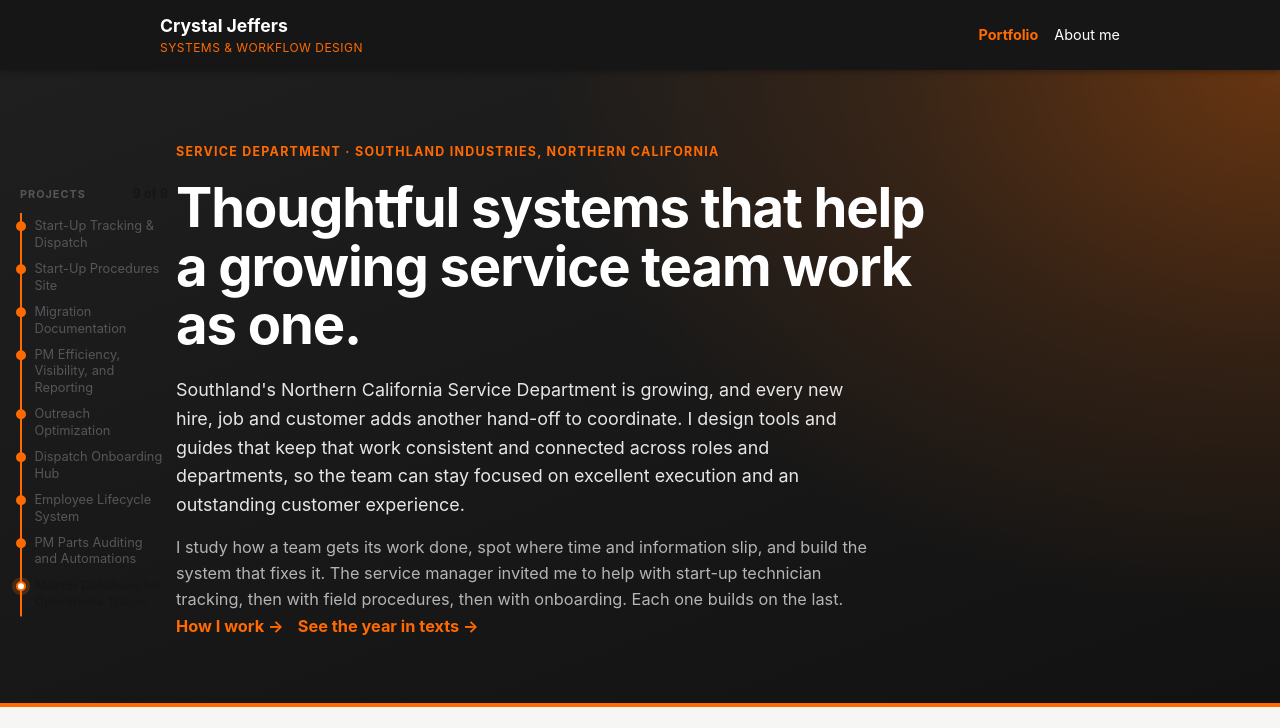
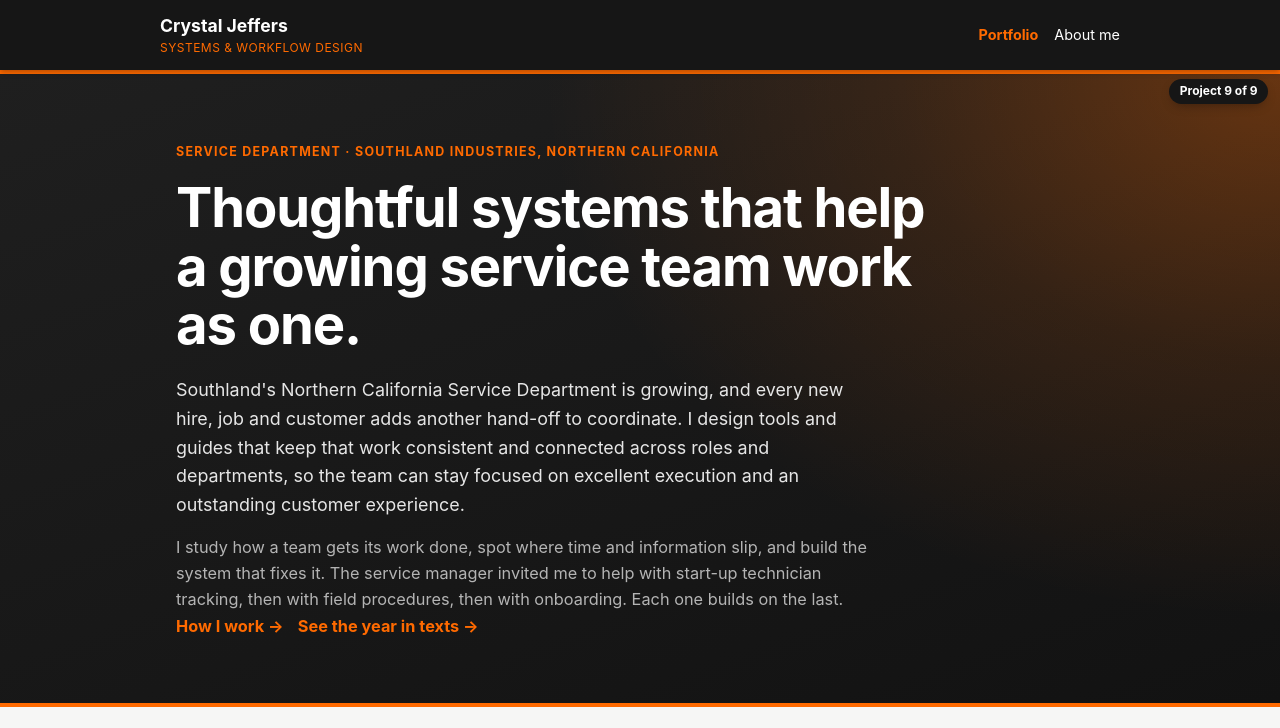
Before and after one commit to crystal-jeffers/crystal-jeffers.github.io, a plain HTML site: page index.html in a window 1280 px wide. Shown: the top 728 px of the page. Drawn offline with Linux system fonts and the light colour scheme; grey boxes are pictures that could not be loaded.

Commit message:
Menu spacing, reliable filter tip, spark on filter buttons
- Side menu sits 48px left of the cards at every width (was touching them).
  Below 1360px wide, the slim progress bar under the header shows instead.
- Filter tip now shows every time the filter buttons are fully on screen,
  until the visitor picks a view or taps x (was once per visit, easy to miss).
- Spark: every 5 seconds while the buttons are on screen, each button in turn
  lifts, flashes an orange outline and tint, and settles, like the About page
  impact cards. Stops once a view is picked. Off for reduced motion.
- css v28, js v22.

Co-Authored-By: Claude Opus 5.5 <noreply@anthropic.com>
Claude-Session: https://claude.ai/code/session_01CBmyLdFwsFicZfHP1WHAot

```diff
--- a/assets/site.js
+++ b/assets/site.js
@@ -1556,48 +1556,43 @@
   });
 })();
 
-/* ---------- Filter tip ----------
-   The first time the filter buttons come into view (once per visit), a
-   "Psst..." tip appears and an orange outline moves across each view
-   button in turn, twice. Picking a view or tapping x hides the tip.
-   With reduced motion, the tip shows without the moving outline. */
+/* ---------- Filter tip and spark ----------
+   Whenever the filter buttons are fully on screen, the "Psst..." tip shows
+   and a spark runs down the buttons (each one lifts and flashes orange),
+   repeating every 5 seconds while they stay on screen. Once a visitor picks
+   a view or taps x, the tip and spark stop for the rest of the visit.
+   Reduced motion: the tip shows, without the spark. */
 (function () {
   var bar = document.querySelector(".lens-bar");
+  var row = bar && bar.querySelector(".lens-buttons");
   var hint = bar && bar.querySelector(".lens-hint");
-  if (!bar || !hint || !("IntersectionObserver" in window)) return;
-  var seen = false;
-  try { seen = sessionStorage.getItem("lensHintSeen") === "1"; } catch (e) {}
-  if (seen) return;
-  var btns = Array.prototype.slice.call(bar.querySelectorAll(".lens")).filter(function (b) { return b.getAttribute("data-lens-id") !== "all"; });
+  if (!row || !hint || !("IntersectionObserver" in window)) return;
+  var btns = Array.prototype.slice.call(row.querySelectorAll(".lens"));
   var calm = window.matchMedia && window.matchMedia("(prefers-reduced-motion: reduce)").matches;
-  var timers = [];
-  var hide = function () {
-    timers.forEach(clearTimeout);
-    btns.forEach(function (b) { b.classList.remove("lens-glow"); });
+  var done = false, loop = null, timers = [];
+  var spark = function () {
+    if (calm || done) return;
+    btns.forEach(function (b, i) {
+      if (b.getAttribute("aria-pressed") === "true") return;
+      timers.push(setTimeout(function () { b.classList.remove("zapped"); void b.offsetWidth; b.classList.add("zapped"); }, i * 160));
+    });
+  };
+  var stopLoop = function () { clearInterval(loop); loop = null; timers.forEach(clearTimeout); timers = []; };
+  var finish = function () {
+    done = true; stopLoop();
     hint.classList.remove("in");
     setTimeout(function () { hint.hidden = true; }, 300);
-  };
-  var sweep = function () {
-    if (calm) return;
-    var t = 700;
-    for (var round = 0; round < 2; round++) {
-      btns.forEach(function (b) {
-        timers.push(setTimeout(function () { b.classList.add("lens-glow"); }, t));
-        timers.push(setTimeout(function () { b.classList.remove("lens-glow"); }, t + 650));
-        t += 450;
-      });
-      t += 500;
-    }
+    io.disconnect();
   };
   var io = new IntersectionObserver(function (es) {
-    if (!es[0].isIntersecting) return;
-    io.disconnect();
-    try { sessionStorage.setItem("lensHintSeen", "1"); } catch (e) {}
-    hint.hidden = false;
-    requestAnimationFrame(function () { hint.classList.add("in"); });
-    sweep();
-  }, { threshold: 0.6 });
-  io.observe(bar);
-  hint.querySelector(".lens-hint-x").addEventListener("click", hide);
-  btns.concat(bar.querySelector('.lens[data-lens-id="all"]')).forEach(function (b) { if (b) b.addEventListener("click", hide); });
+    if (done) return;
+    if (es[0].isIntersecting) {
+      hint.hidden = false;
+      requestAnimationFrame(function () { hint.classList.add("in"); });
+      if (!loop) { spark(); loop = setInterval(spark, 5000); }
+    } else stopLoop();
+  }, { threshold: 1, rootMargin: "-80px 0px 0px 0px" });
+  io.observe(row);
+  hint.querySelector(".lens-hint-x").addEventListener("click", finish);
+  btns.forEach(function (b) { b.addEventListener("click", finish); });
 })();
--- a/assets/style.css
+++ b/assets/style.css
@@ -2157,11 +2157,13 @@ details.case .linked-project[open] .when-closed { display: none; }
   background: var(--color-black); color: #fff; font-size: 0.75rem; font-weight: 700; white-space: nowrap;
   box-shadow: 0 4px 12px -4px rgba(0,0,0,0.4);
 }
-@media (min-width: 1260px) {
+@media (min-width: 1360px) {
   .work-progress { display: none; }
   .work-rail {
-    display: block; position: fixed; top: 50%; z-index: 20; width: 10rem;
-    left: max(0.75rem, calc((100vw - 960px) / 2 - 11.25rem));
+    display: block; position: fixed; top: 50%; z-index: 20;
+    /* Right edge sits 2rem left of the cards, like the About page menu; narrower screens get a narrower rail */
+    width: min(10rem, calc((100vw - 960px) / 2 - 2.75rem));
+    left: max(0.5rem, calc((100vw - 960px) / 2 - 2rem - min(10rem, calc((100vw - 960px) / 2 - 2.75rem))));
     transform: translateY(-50%); max-height: calc(100vh - 120px); overflow-y: auto; padding: 0.25rem 0.25rem 0.25rem 8px;
     opacity: 0; visibility: hidden; transition: opacity 0.3s ease, visibility 0.3s;
   }
@@ -2212,6 +2214,12 @@ details.case .linked-project[open] .when-closed { display: none; }
 .lens-hint b { color: var(--color-orange); }
 .lens-hint-x { flex: none; width: 26px; height: 26px; border: 0; border-radius: 50%; background: transparent; color: #d9d9d9; font-size: 1.1rem; line-height: 1; cursor: pointer; }
 .lens-hint-x:hover { color: #fff; }
-.lens { transition: box-shadow 0.3s ease; }
-.lens.lens-glow { box-shadow: 0 0 0 3px var(--color-orange), 0 0 14px 2px rgba(255,120,0,0.35); }
-@media (prefers-reduced-motion: reduce) { .lens-hint { transition: none; } .lens { transition: none; } }
+/* Filter buttons: a spark runs down the line, like the About page impact cards.
+   Each button flashes an orange outline and tint and lifts up, then settles. */
+.lens.zapped { animation: lens-zap 0.85s cubic-bezier(0.2, 0.9, 0.3, 1.2); }
+@keyframes lens-zap {
+  0% { transform: none; }
+  30% { transform: translateY(-4px); border-color: var(--color-orange); background: #fff1e6; box-shadow: 0 0 0 3px rgba(255,138,31,0.6), 0 8px 18px -6px rgba(255,120,0,0.55); }
+  100% { transform: none; box-shadow: 0 0 0 0 rgba(255,138,31,0); }
+}
+@media (prefers-reduced-motion: reduce) { .lens-hint { transition: none; } .lens.zapped { animation: none; } }
--- a/index.html
+++ b/index.html
@@ -6,7 +6,7 @@
 <meta name="viewport" content="width=device-width, initial-scale=1.0">
 <title>Crystal Jeffers · Systems & Workflow Design</title>
 <meta name="description" content="Crystal Jeffers: thoughtful systems that help a growing service team work consistently, stay connected and serve customers well.">
-<link rel="stylesheet" href="assets/style.css?v=27">
+<link rel="stylesheet" href="assets/style.css?v=28">
 <script>
   /* Set up the My Focus fly-in before first paint. Safety net: if anything
      goes wrong, the cards are revealed after 4 seconds regardless. */
@@ -1055,6 +1055,6 @@
   Systems shown were built at Southland Industries. Screenshots are shared for internal review. Status labels reflect each project's current stage.
 </footer>
 
-<script src="assets/site.js?v=21" defer></script>
+<script src="assets/site.js?v=22" defer></script>
 </body>
 </html>
```
